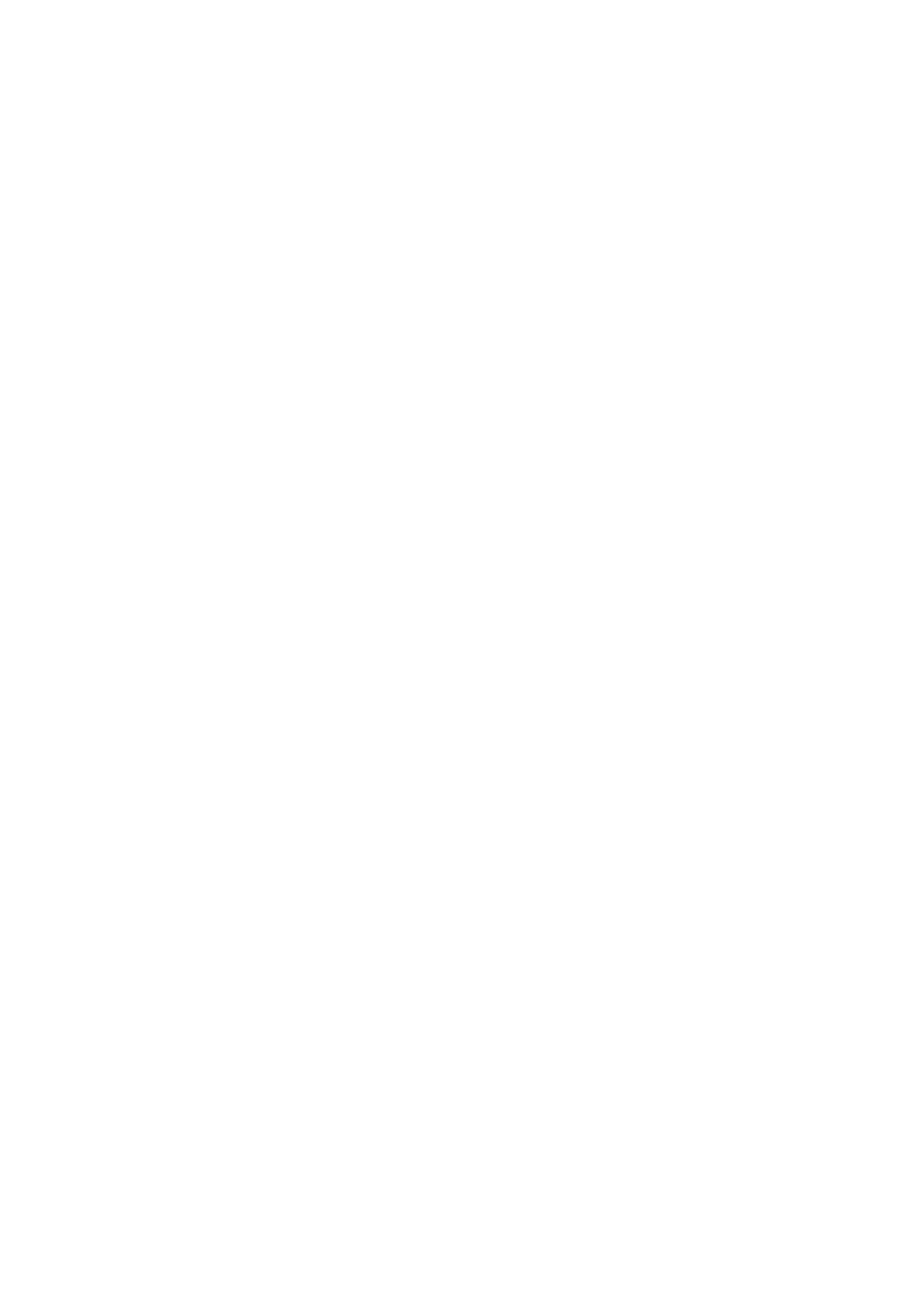
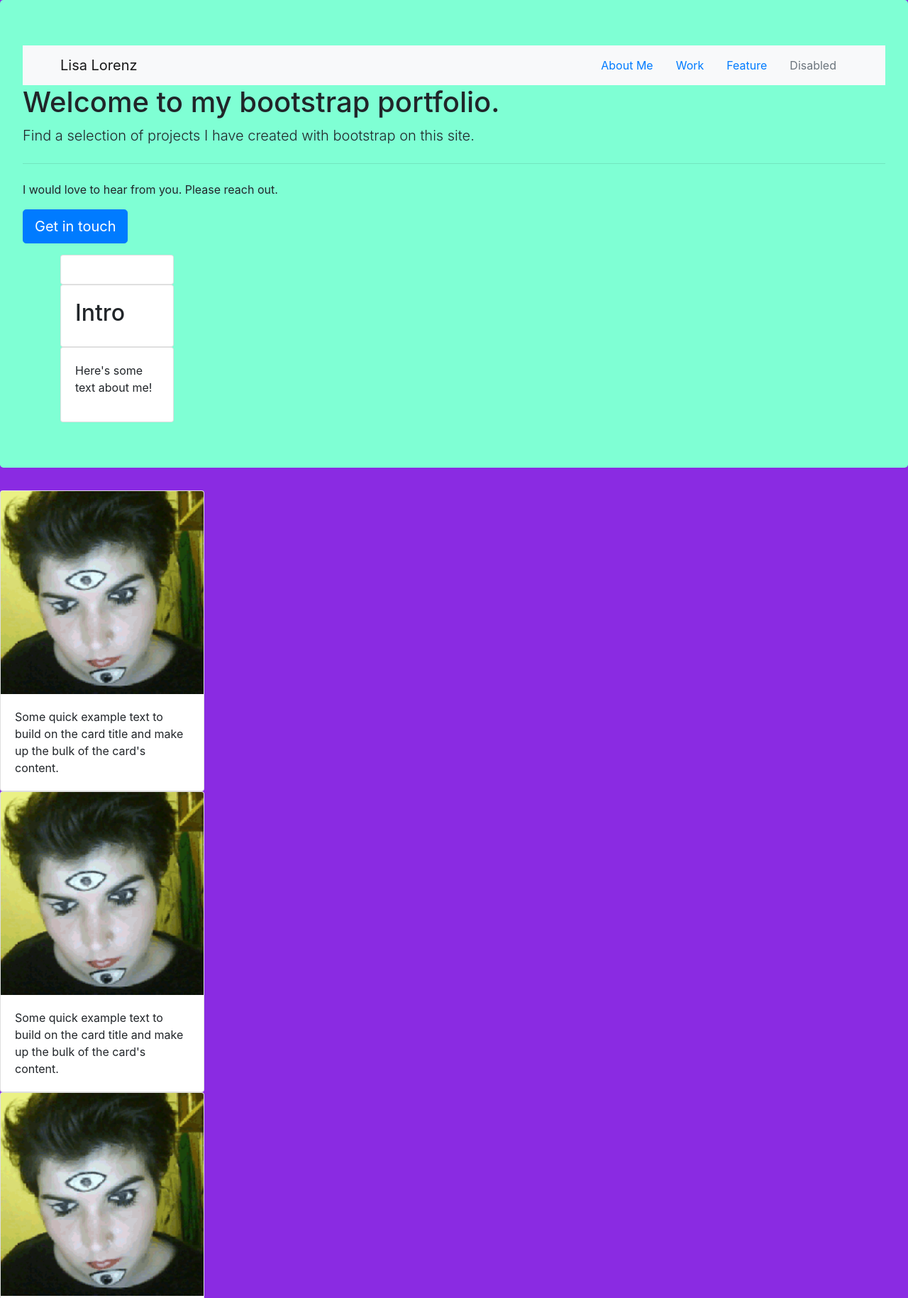
Before and after one commit to LisaMLorenz/Bootstrap-Portfolio, a plain HTML site: page index.html in a window 1280 px wide. Shown: the top 1829 px of the page at 71% size. Before the commit the page ends 800 px from the top, so only its background shows below. Drawn offline with nearby package versions, Linux system fonts and the light colour scheme.

Commit message:
added cards to HTML

```diff
--- a/css/index.css
+++ b/css/index.css
@@ -3,3 +3,8 @@
 body {
     background-color: blueviolet;
 }
+
+.jumbotron {
+    background-image: no-repeat;
+    background-color: aquamarine;
+}
--- a/index.html
+++ b/index.html
@@ -1,16 +1,162 @@
 <!DOCTYPE html>
 <html lang="en">
+
 <head>
     <meta charset="UTF-8">
     <meta http-equiv="X-UA-Compatible" content="IE=edge">
     <meta name="viewport" content="width=device-width, initial-scale=1.0">
-    <title>Document</title>
+    <title>Lisa Lorenz Bootstrap Portfolio</title>
 
     <!--Add Bootstrap-->
+    <link rel="stylesheet" href="https://cdn.jsdelivr.net/npm/bootstrap@4.6.2/dist/css/bootstrap.min.css"
+        integrity="sha384-xOolHFLEh07PJGoPkLv1IbcEPTNtaed2xpHsD9ESMhqIYd0nLMwNLD69Npy4HI+N" crossorigin="anonymous">
+    <!--Link to backup CSS style sheet-->
+    <link rel="stylesheet" href="./css/reset.css">
+    <!--Link to CSS style sheet-->
+    <link rel="stylesheet" href="./css/index.css">
 
-    <!--Link to CSS style sheet-->
 </head>
+
 <body>
+    <div class="jumbotron">
+
+        <!--Add Nav Bar-->
+
+        <nav class="navbar navbar-expand-lg navbar-light bg-light">
+            <div class="container">
+                <a class="navbar-brand" href="https://www.fraulore.nz">Lisa Lorenz</a>
+
+                <ul class="nav">
+                    <li class="nav-item">
+                        <a class="nav-link active" href="#">About Me</a>
+                    </li>
+                    <li class="nav-item">
+                        <a class="nav-link" href="#">Work</a>
+                    </li>
+                    <li class="nav-item">
+                        <a class="nav-link" href="#">Feature</a>
+                    </li>
+                    <li class="nav-item">
+                        <a class="nav-link disabled" href="#">Disabled</a>
+                    </li>
+                </ul>
+            </div>
+
+        </nav>
+
+        <div class="welcome-message">
+            <h1 class="welcome">Welcome to my bootstrap portfolio.</h1>
+            <p class="lead">Find a selection of projects I have created with bootstrap on this site.</p>
+
+            <!--Add a Modal to pop up when button is clicked.-->
+
+            <div class="modal" tabindex="-1">
+                <div class="modal-dialog">
+                    <div class="modal-content">
+                        <div class="modal-header">
+                            <h5 class="modal-title">Need Graphic Design?</h5>
+                            <button type="button" class="close" data-dismiss="modal" aria-label="Close">
+                                <span aria-hidden="true">&times;</span>
+                            </button>
+                        </div>
+                        <div class="modal-body">
+                            <p>Have you checked out my graphic design portfolio, yet?</p>
+                        </div>
+                        <div class="modal-footer">
+                            <button type="button" class="btn btn-secondary" data-dismiss="modal">Close</button>
+                            <button type="button" class="btn btn-primary">Get in touch!</button>
+                        </div>
+                    </div>
+                </div>
+            </div>
+
+
+            <hr class="my-4">
+            <p>I would love to hear from you. Please reach out.</p>
+            <p class="lead">
+                <a class="btn btn-primary btn-lg" href="#" role="button" data-target="modal">Get in touch</a>
+            </p>
+
+        </div>
+
+        <div class="container">
+            <div class="row" img src="./images/lisa_picture.gif">
+                <div class="col-sml-6 col-med-3 col-lg-2">
+                    <div class="card">
+                        <div class="card-body">
+                        </div>
+                    </div>
+                </div>
+            </div>
+        </div>
+
+        <div class="container">
+            <div class="row" id="intro">
+                <div class="col-sml-6 col-med-3 col-lg-2">
+                    <div class="card">
+                        <div class="card-body">
+                            <h2>Intro</h2>
+                        </div>
+                    </div>
+                </div>
+            </div>
+        </div>
+
+        <div class="container">
+            <div class="row" id="about">
+                <div class="col-sml-6 col-med-4 col-lg-2">
+                    <div class="card">
+                        <div class="card-body">
+                            <div>
+                                <p>Here's some text about me!</p>
+                            </div>
+                        </div>
+                    </div>
+                </div>
+            </div>
+        </div>
+
+    </div>
+
+
+
+    <section>
+        <div class="card" style="width: 18rem;">
+            <img class="card-img-top" src="./images/lisa_picture.gif" alt="Card image cap">
+            <div class="card-body">
+                <p class="card-text">Some quick example text to build on the card title and make up the bulk of
+                    the
+                    card's content.</p>
+            </div>
+        </div>
+        </div>
+
+        <div class="card" style="width: 18rem;">
+            <img class="card-img-top" src="./images/lisa_picture.gif" alt="Card image cap">
+            <div class="card-body">
+                <p class="card-text">Some quick example text to build on the card title and make up the bulk of the
+                    card's content.</p>
+            </div>
+        </div>
+
+        <div class="card" style="width: 18rem;">
+            <img class="card-img-top" src="./images/lisa_picture.gif" alt="Card image cap">
+            <div class="card-body">
+                <p class="card-text">Some quick example text to build on the card title and make up the bulk of the
+                    card's content.</p>
+            </div>
+        </div>
+
+    </section>
+
+    <footer>
+        <div class="footer">
+            <div>
+                <p>Copyright Lisa Lorenz 2022</p>
+            </div>
+        </div>
+    </footer>
 
 </body>
+
 </html>
```
Also changed, not shown: images/lisa_picture.gif (added).
